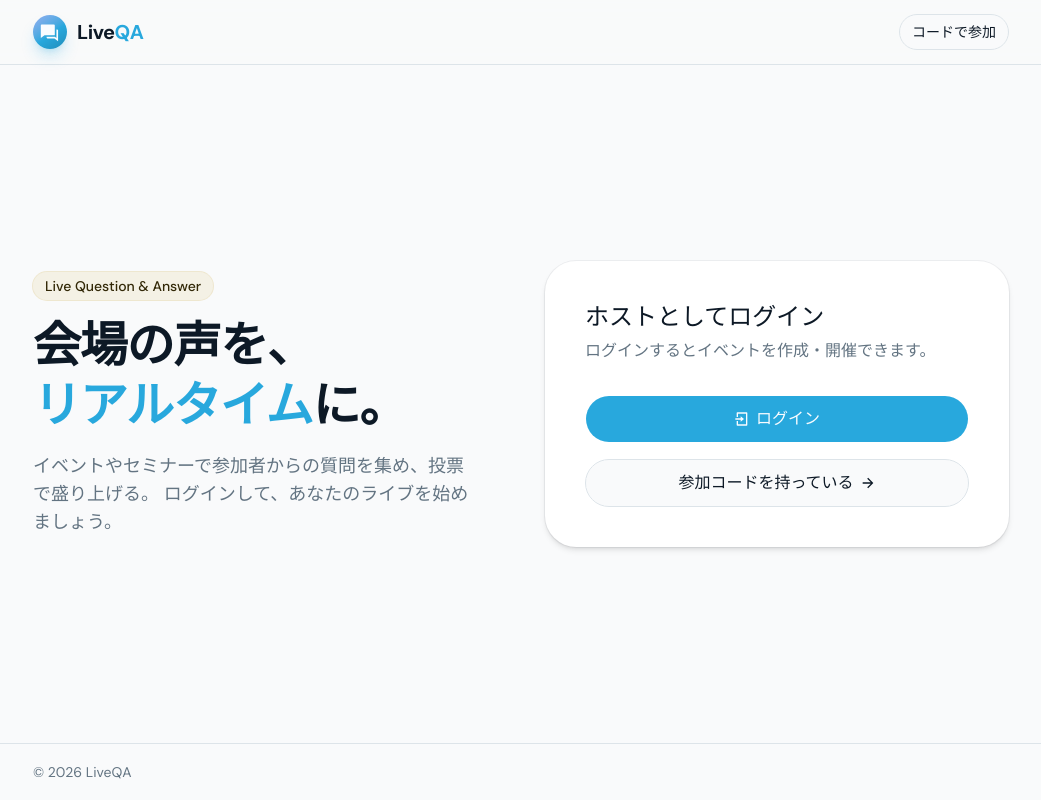
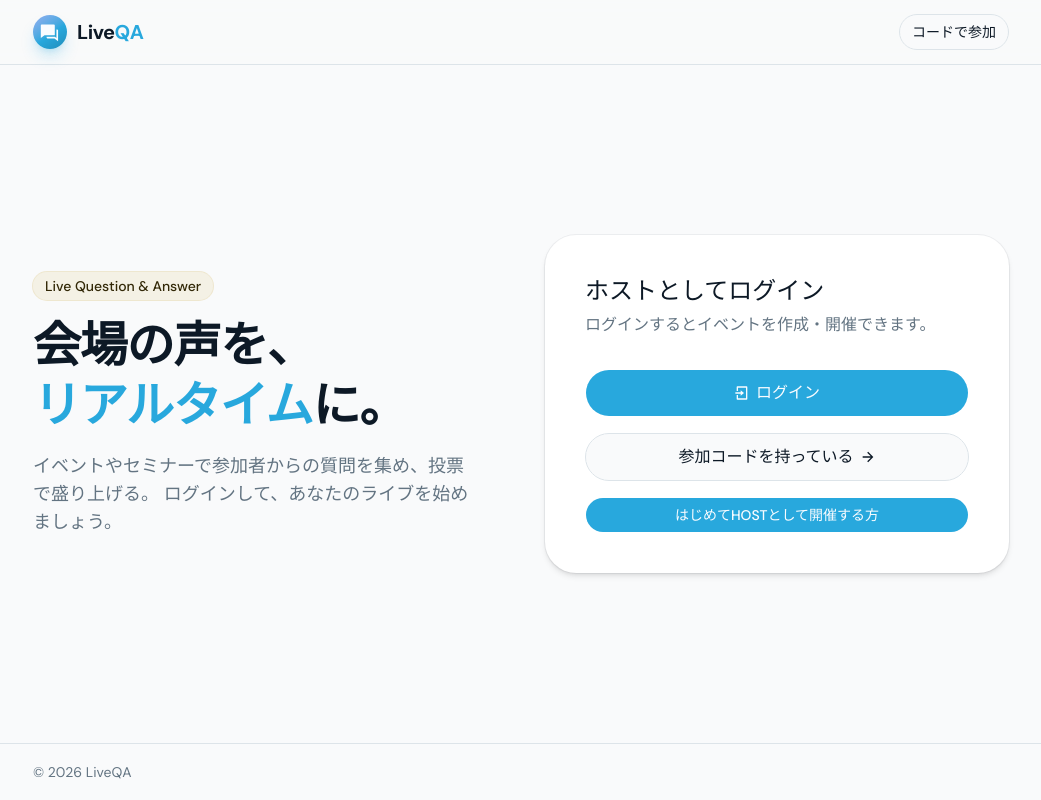
Before and after one commit to muscat2356/LiveQA-app, a Next.js app in the folder frontend/: page / in a window 1280 px wide. Shown: the whole page, without its empty margins (119-1160 px from the left). Built offline with nearby package versions, Linux system fonts and the light colour scheme.

Commit message:
register遷移URL追加

```diff
--- a/frontend/app/page.tsx
+++ b/frontend/app/page.tsx
@@ -89,6 +89,11 @@ export default function Home() {
                   参加コードを持っている
                   <RiArrowRightLine className="size-4" />
                 </Button>
+                <Button
+                  render={<Link href="/register" />}
+                >
+                  はじめてHOSTとして開催する方
+                </Button>
               </CardContent>
             </Card>
             <LogoutToast />
```
